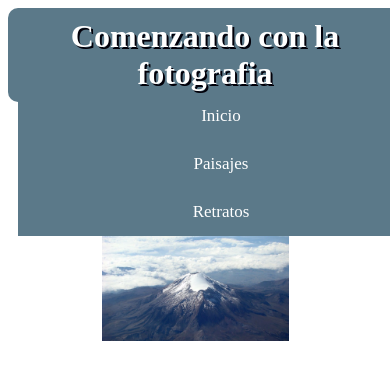
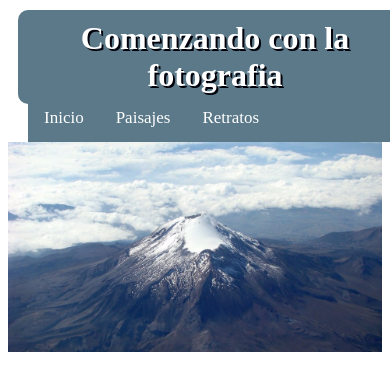
Before and after one commit to gmorenor/ProyFinalCSS, a plain HTML site: page index.html in a window 390 px wide. Shown: the top 390 px of the page. Drawn offline with Linux system fonts and the light colour scheme.

Commit message:
Ajuste de menu superior

```diff
--- a/css/estilos.css
+++ b/css/estilos.css
@@ -1,10 +1,11 @@
 header{
   background-color:  #5b7989;
   border-radius: 10px;
-  margin: 0;
+  margin: 10px;
   padding: 10px;
   top: 10px;
   width: 100%;
+  right: 10px;
 
 }
 header h1{
@@ -15,7 +16,7 @@ header h1{
 }
 .topnav {
     padding: 0;
-    overflow: hidden;
+
   }
 
 .topnav a {
@@ -48,6 +49,7 @@ header h1{
 @media screen and (max-width: 670px){
 header h1{
       margin:auto;
+      width: 100%;
       display: block;
       text-align: center;
     }
@@ -55,12 +57,12 @@ header h1{
     background-color:  #5b7989;
     display: block;
     width: 100%;
-}
-.topnav a{
-  width: 100%;
+
 }
 
-#imagencentral{
+#imagencentral img{
   display: block;
+  width:100%;
+  top: 50px;
 }
 }
--- a/index.html
+++ b/index.html
@@ -17,7 +17,7 @@
     </header>
     <div id="imagencentral">
       <br>
-      <img src="images/PicoOrizaba.jpg" alt="Pico de Orizaba" style="width:50%"/>
+      <img src="images/PicoOrizaba.jpg" alt="Pico de Orizaba" />
     </div>
     <section id="imagensecundaria">
     </section>
```
